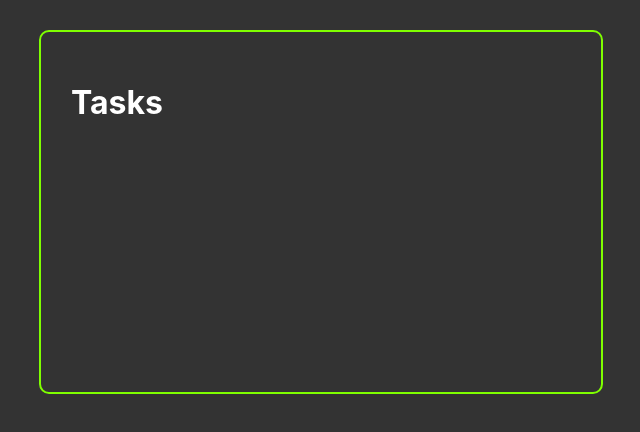
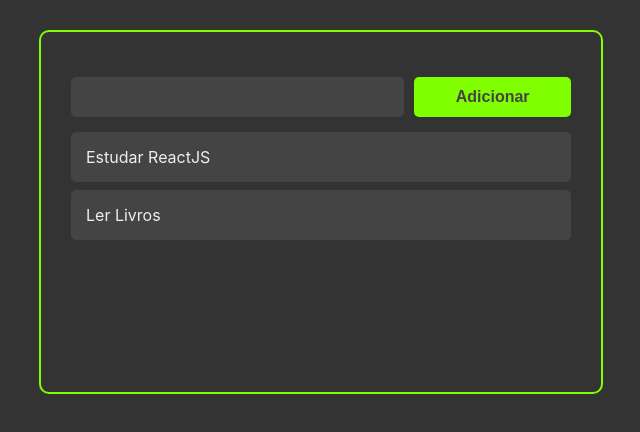
Before and after one commit to analuisadev/Task-List, a React (Create React App) app in the folder listadetarefas/: page / in a window 1280 px wide. Shown: the top 432 px of the page, without its empty margins (319-959 px from the left). Built offline with nearby package versions, Linux system fonts and the light colour scheme.

Commit message:
Próximas Alterações

```diff
--- a/listadetarefas/src/App.js
+++ b/listadetarefas/src/App.jsx
@@ -1,6 +1,7 @@
 import React, { useState } from "react";
 import Tasks from './components/Tasks';
 import styles from './App.module.css';
+import AddTask from "./components/AddTask";
 
 function App() {
 
@@ -17,9 +18,22 @@ function App() {
       completed: true,
     },
   ])
+
+  const handleTaskAddition = (taskTitle) => {
+    const newTasks = [
+      ... tasks,
+      {
+      title: taskTitle,
+      id: Math.random(10),
+      completed: false
+    },
+  ];
+    setTasks(newTasks)
+  }
   return (
     <>
       <div className={styles.container}>
+        <AddTask handleTaskAddition={handleTaskAddition} />
         <Tasks tasks={tasks}/>
       </div>
 
--- /dev/null
+++ b/listadetarefas/src/components/AddTask.jsx
@@ -0,0 +1,27 @@
+import React, { useState } from 'react';
+import styles from './AddTask.module.css'
+import Button from './Button'
+
+function AddTask({handleTaskAddition}) {
+    const [inputData, setInputData] = useState("");
+
+    const handleInputChange = (e) => {
+        console.log(e);
+        setInputData(e.target.value)
+    }
+
+    const handleAddTaskClick = () => {
+        handleTaskAddition(inputData)
+    }
+    return (
+        <div className={styles.AddTask_container}>
+            <input onChange={handleInputChange} value={inputData} type="text" className={styles.AddTask_input}/>
+            <div className={styles.AddTask_button_container}>
+                <Button onClick={handleAddTaskClick}>Adicionar</Button>
+            </div>
+
+        </div>
+    )
+};
+
+export default AddTask;
--- /dev/null
+++ b/listadetarefas/src/components/AddTask.module.css
@@ -0,0 +1,22 @@
+.AddTask_container {
+    margin: 15px 0;
+    width: 100%;
+    display: flex;
+}
+
+.AddTask_input {
+    height: 40px;
+    padding: 0 10px;
+    border-radius: 5px;
+    border-radius: 5px;
+    border: none;
+    flex: 2;
+    background-color: #444;
+    color: #eee;
+    font-size: 16px;
+}
+
+.AddTask_button_container {
+    margin-left: 10px;
+    flex: 1;
+}
--- /dev/null
+++ b/listadetarefas/src/components/Button.jsx
@@ -0,0 +1,12 @@
+import React from 'react';
+import styles from './Button.module.css'
+
+function Button({children, onClick}) {
+    return (
+        <button onClick={onClick} className={styles.button}>Adicionar</button>
+    )
+};
+
+
+
+export default Button;
--- /dev/null
+++ b/listadetarefas/src/components/Button.module.css
@@ -0,0 +1,12 @@
+.button {
+    background-color: chartreuse;
+    height: 40px;
+    padding: 0 10px;
+    border-radius: 5px;
+    width: 100%;
+    font-size: 16px;
+    color: #444;
+    font-weight: bold;
+    cursor: pointer;
+    border: none;
+}
--- /dev/null
+++ b/listadetarefas/src/components/Task.jsx
@@ -0,0 +1,12 @@
+import React from 'react';
+import styles from './Task.module.css';
+
+
+function Task({task}) {
+    return (
+        <div className={styles.task_container}>{task.title}</div>
+        // <h1>{Task.title}</h1>
+    )
+};
+
+export default Task;
--- /dev/null
+++ b/listadetarefas/src/components/Task.module.css
@@ -0,0 +1,10 @@
+.task_container {
+    background-color: #444;
+    margin: 8px 0;
+    padding: 15px;
+    display: flex;
+    border-radius: 5px;
+    justify-content: space-between;
+    color: #eee;
+    align-items: center;
+}
--- a/listadetarefas/src/components/Tasks.js
+++ /dev/null
@@ -1,10 +0,0 @@
-import React from "react";
-
-function Tasks(props) {
-    console.log(props)
-    return (
-        <h1>Tasks</h1>
-    )
-}
-
-export default Tasks;
--- /dev/null
+++ b/listadetarefas/src/components/Tasks.jsx
@@ -0,0 +1,14 @@
+import React from "react";
+import Task from "./Task";
+
+
+function Tasks({ tasks }) {
+    return (
+        <>
+            {tasks.map(task => <Task task={task}/>)}
+
+        </>
+    )
+}
+
+export default Tasks;
```
Also changed, not shown: listadetarefas/src/index.jsx (renamed from listadetarefas/src/index.js).
